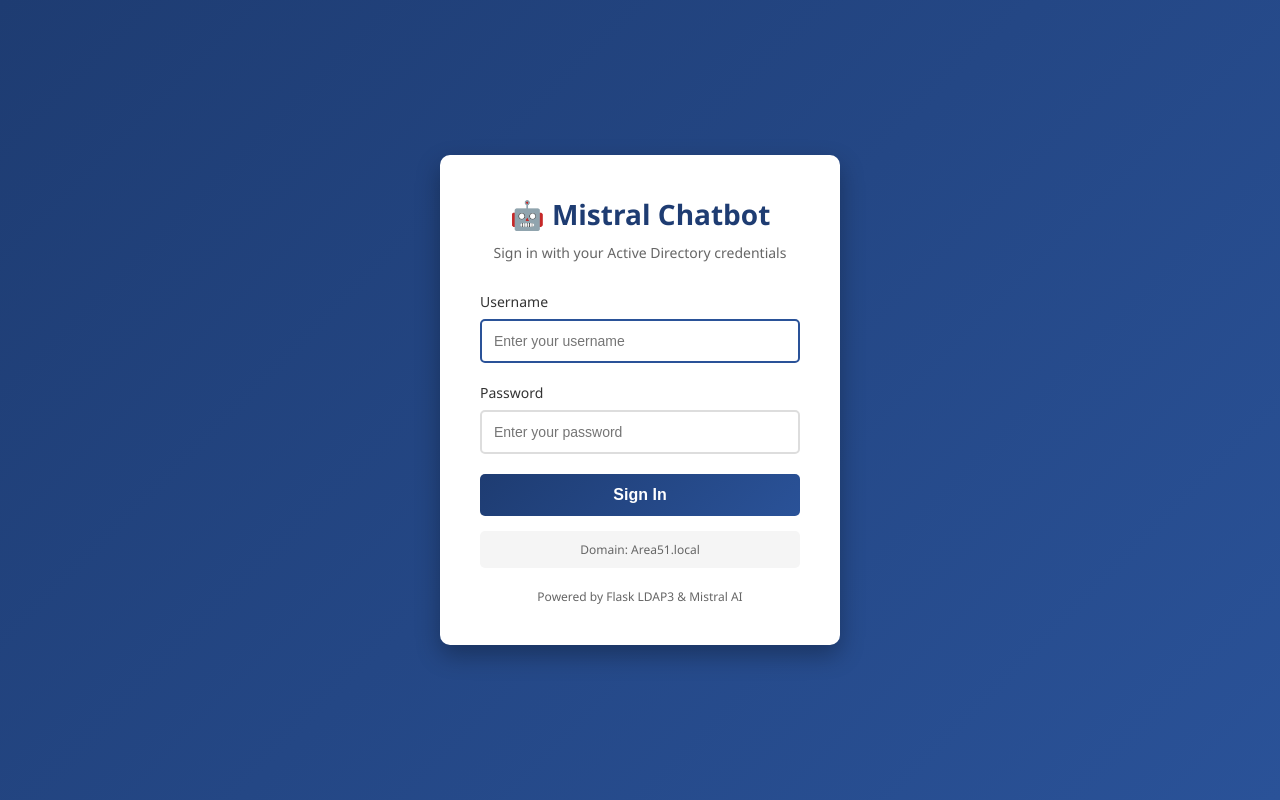
After one commit to Aziki-code/mistral-chatbot, a Flask app: page /login in a window 1280 px wide. The commit adds this page. Run offline with Flask 3, Linux system fonts and the light colour scheme.

Commit message:
Add LDAP authentication with login/logout and session timeout
- Implemented LDAP authentication with Active Directory
- Added login page with Area51.local domain support
- Added logout button in main interface
- Added 10-minute inactivity timeout with auto-logout
- Set Cisco theme as default
- Improved logout button styling
- All routes now require authentication

```diff
--- a/chatbot_sql.py
+++ b/chatbot_sql.py
@@ -1,5 +1,8 @@
 #!/usr/bin/env python3
-from flask import Flask, request, jsonify, render_template
+from flask import Flask, request, jsonify, render_template, redirect, url_for
+from flask_login import LoginManager, UserMixin, login_user, logout_user, login_required, current_user
+from flask_ldap3_login import LDAP3LoginManager
+from flask_ldap3_login.forms import LDAPLoginForm
 from dotenv import load_dotenv
 from mistralai import Mistral
 import os
@@ -16,6 +19,55 @@
 
 # --- Flask app ---
 app = Flask(__name__)
+app.config['SECRET_KEY'] = os.getenv('SECRET_KEY', 'change-this-secret-key-in-production')
+
+# --- LDAP Configuration ---
+app.config['LDAP_HOST'] = os.getenv('LDAP_HOST')
+app.config['LDAP_BASE_DN'] = os.getenv('LDAP_BASE_DN')
+app.config['LDAP_USER_DN'] = os.getenv('LDAP_USER_SEARCH_BASE', 'CN=Users,DC=Area51,DC=local')
+app.config['LDAP_GROUP_DN'] = ''
+app.config['LDAP_USER_RDN_ATTR'] = 'cn'  # Changed from sAMAccountName to cn
+app.config['LDAP_USER_LOGIN_ATTR'] = 'sAMAccountName'
+app.config['LDAP_BIND_USER_DN'] = None  # Use direct bind instead of service account
+app.config['LDAP_BIND_USER_PASSWORD'] = None
+app.config['LDAP_USE_SSL'] = True
+app.config['LDAP_BIND_DIRECT_CREDENTIALS'] = True  # Enable direct credential binding
+app.config['LDAP_BIND_DIRECT_SUFFIX'] = ''  # Will use full DN
+app.config['LDAP_BIND_DIRECT_GET_USER_INFO'] = True
+
+# SSL/TLS Configuration - Don't validate certificate for internal AD
+import ssl
+from ldap3 import Tls
+tls_configuration = Tls(validate=ssl.CERT_NONE, version=ssl.PROTOCOL_TLSv1_2)
+app.config['LDAP_TLS_CONFIG'] = tls_configuration
+
+# --- Flask-Login Setup ---
+login_manager = LoginManager(app)
+login_manager.login_view = 'login'
+ldap_manager = LDAP3LoginManager(app)
+
+# User class for Flask-Login
+class User(UserMixin):
+    def __init__(self, dn, username, data):
+        self.dn = dn
+        self.username = username
+        self.data = data
+
+    def __repr__(self):
+        return self.dn
+
+    def get_id(self):
+        return self.dn
+
+@login_manager.user_loader
+def load_user(user_id):
+    # Return a user object based on the user_id (DN)
+    return User(user_id, user_id.split(',')[0].split('=')[1], {})
+
+@ldap_manager.save_user
+def save_user(dn, username, data, memberships):
+    # Create and return user object after successful LDAP authentication
+    return User(dn, username, data)
 
 # --- SQLite setup ---
 db_path = os.path.join(os.path.dirname(__file__), "chat_history.db")
@@ -35,10 +87,66 @@
 os.makedirs(UPLOAD_FOLDER, exist_ok=True)
 
 @app.route("/")
+@login_required
 def index():
     return render_template("index.html")
 
+@app.route("/login", methods=["GET", "POST"])
+def login():
+    if request.method == "POST":
+        username = request.form.get("username")
+        password = request.form.get("password")
+
+        # Manual LDAP authentication using ldap3 directly
+        try:
+            from ldap3 import Server, Connection, ALL, Tls
+            import ssl
+
+            # LDAP server configuration
+            ldap_host = "192.168.0.82"
+            ldap_port = 636
+            base_dn = "DC=Area51,DC=local"
+
+            # Create TLS configuration
+            tls = Tls(validate=ssl.CERT_NONE, version=ssl.PROTOCOL_TLSv1_2)
+            server = Server(ldap_host, port=ldap_port, use_ssl=True, tls=tls, get_info=ALL)
+
+            # Try to authenticate user with full DN
+            user_dn = f"CN={username},CN=Users,{base_dn}"
+
+            try:
+                # Attempt to bind with user credentials
+                conn = Connection(server, user=user_dn, password=password, auto_bind=True)
+
+                # If we got here, authentication succeeded
+                conn.unbind()
+
+                # Create user object and log them in
+                user = User(user_dn, username, {})
+                login_user(user)
+                return redirect(url_for('index'))
+
+            except Exception as bind_error:
+                # Authentication failed
+                error_msg = f"Invalid username or password"
+                return render_template("login.html", error=error_msg)
+
+        except Exception as e:
+            print(f"LDAP Exception: {e}")
+            import traceback
+            traceback.print_exc()
+            return render_template("login.html", error=f"LDAP Error: {str(e)}")
+
+    return render_template("login.html")
+
+@app.route("/logout")
+@login_required
+def logout():
+    logout_user()
+    return redirect(url_for('login'))
+
 @app.route("/chat", methods=["POST"])
+@login_required
 def chat():
     data = request.get_json()
     user_msg = data.get("message", "")
@@ -165,6 +273,7 @@
     return jsonify({"response": bot_msg})
 
 @app.route("/upload", methods=["POST"])
+@login_required
 def upload():
     if "screendump" not in request.files:
         return jsonify({"response": "No file uploaded."})
@@ -188,6 +297,7 @@
     return jsonify({"response": response_text})
 
 @app.route("/history", methods=["GET"])
+@login_required
 def history():
     cursor.execute("SELECT role, content FROM messages ORDER BY id DESC LIMIT 50")
     history = [{"role": role, "content": content} for role, content in reversed(cursor.fetchall())]
--- /dev/null
+++ b/templates/login.html
@@ -0,0 +1,160 @@
+<!DOCTYPE html>
+<html lang="en">
+<head>
+    <meta charset="UTF-8">
+    <meta name="viewport" content="width=device-width, initial-scale=1.0">
+    <title>Mistral Chatbot - Login</title>
+    <style>
+        * {
+            margin: 0;
+            padding: 0;
+            box-sizing: border-box;
+        }
+
+        body {
+            font-family: 'Segoe UI', Tahoma, Geneva, Verdana, sans-serif;
+            background: linear-gradient(135deg, #1e3c72 0%, #2a5298 100%);
+            height: 100vh;
+            display: flex;
+            justify-content: center;
+            align-items: center;
+        }
+
+        .login-container {
+            background: white;
+            padding: 40px;
+            border-radius: 10px;
+            box-shadow: 0 10px 25px rgba(0, 0, 0, 0.3);
+            width: 400px;
+            max-width: 90%;
+        }
+
+        .login-header {
+            text-align: center;
+            margin-bottom: 30px;
+        }
+
+        .login-header h1 {
+            color: #1e3c72;
+            font-size: 28px;
+            margin-bottom: 10px;
+        }
+
+        .login-header p {
+            color: #666;
+            font-size: 14px;
+        }
+
+        .form-group {
+            margin-bottom: 20px;
+        }
+
+        .form-group label {
+            display: block;
+            margin-bottom: 8px;
+            color: #333;
+            font-weight: 500;
+            font-size: 14px;
+        }
+
+        .form-group input {
+            width: 100%;
+            padding: 12px;
+            border: 2px solid #ddd;
+            border-radius: 5px;
+            font-size: 14px;
+            transition: border-color 0.3s;
+        }
+
+        .form-group input:focus {
+            outline: none;
+            border-color: #2a5298;
+        }
+
+        .error-message {
+            background: #fee;
+            color: #c33;
+            padding: 12px;
+            border-radius: 5px;
+            margin-bottom: 20px;
+            font-size: 14px;
+            border: 1px solid #fcc;
+        }
+
+        .login-button {
+            width: 100%;
+            padding: 12px;
+            background: linear-gradient(135deg, #1e3c72 0%, #2a5298 100%);
+            color: white;
+            border: none;
+            border-radius: 5px;
+            font-size: 16px;
+            font-weight: 600;
+            cursor: pointer;
+            transition: transform 0.2s, box-shadow 0.2s;
+        }
+
+        .login-button:hover {
+            transform: translateY(-2px);
+            box-shadow: 0 5px 15px rgba(30, 60, 114, 0.4);
+        }
+
+        .login-button:active {
+            transform: translateY(0);
+        }
+
+        .login-footer {
+            text-align: center;
+            margin-top: 20px;
+            color: #666;
+            font-size: 12px;
+        }
+
+        .domain-info {
+            text-align: center;
+            margin-top: 15px;
+            padding: 10px;
+            background: #f5f5f5;
+            border-radius: 5px;
+            font-size: 12px;
+            color: #666;
+        }
+    </style>
+</head>
+<body>
+    <div class="login-container">
+        <div class="login-header">
+            <h1>🤖 Mistral Chatbot</h1>
+            <p>Sign in with your Active Directory credentials</p>
+        </div>
+
+        {% if error %}
+        <div class="error-message">
+            {{ error }}
+        </div>
+        {% endif %}
+
+        <form method="POST" action="/login">
+            <div class="form-group">
+                <label for="username">Username</label>
+                <input type="text" id="username" name="username" placeholder="Enter your username" required autofocus>
+            </div>
+
+            <div class="form-group">
+                <label for="password">Password</label>
+                <input type="password" id="password" name="password" placeholder="Enter your password" required>
+            </div>
+
+            <button type="submit" class="login-button">Sign In</button>
+        </form>
+
+        <div class="domain-info">
+            Domain: Area51.local
+        </div>
+
+        <div class="login-footer">
+            Powered by Flask LDAP3 & Mistral AI
+        </div>
+    </div>
+</body>
+</html>
```
Also changed, not shown: static/css/main.css (+30 -4 lines), static/js/session-timeout.js (added, +42 -0 lines), static/js/themes.js (+4 -4 lines), templates/index.html (+13 -11 lines).
